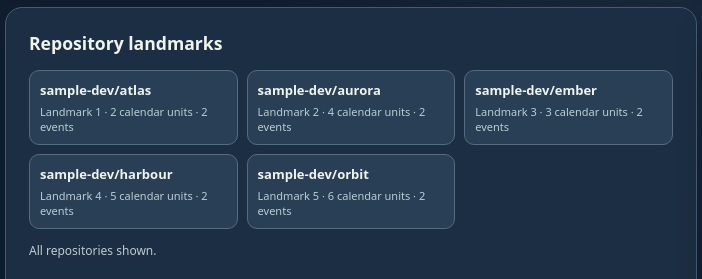
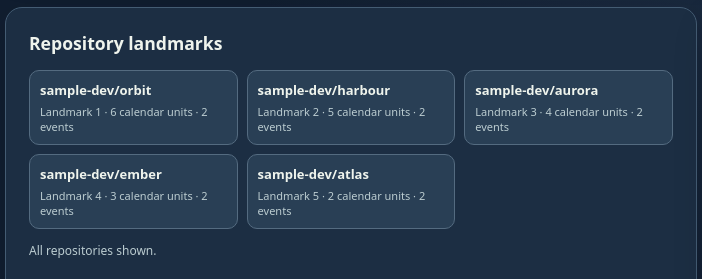
Before and after one commit to AdityaSreevatsaK/GitHub-Activity-Studio, a website: page concepts/developer-world/index.html in a window 1280 px wide. Shown: the part 1033-1312 px from the top of the page, 15-717 px from the left. Drawn offline with Linux system fonts and the light colour scheme.

Commit message:
feat(developer-world): match browser legend to top-active calendar landmarks

```diff
--- a/concepts/developer-world/index.html
+++ b/concepts/developer-world/index.html
@@ -84,13 +84,14 @@ function render(){
  el("counter").textContent=f.eventCount+" of "+f.totalEvents+" events · "+calendar.observed+" calendar units";
  inspectDay(calendar,opts.progress);
  el("repos").replaceChildren();
- f.repositories.slice(0,5).forEach(function(item){
+ var featured=calendar.featured.map(function(name){return f.repositories.find(function(item){return item.repository.full_name===name;});});
+ featured.forEach(function(item){
  var card=document.createElement("div"),name=document.createElement("strong"),detail=document.createElement("span");
  card.className="repo";name.textContent=item.repository.full_name;
- var observed=calendar.byRepo.get(item.repository.full_name);detail.textContent="Landmark "+(f.repositories.indexOf(item)+1)+" · "+observed.units+" calendar units · "+observed.events+" events";
+ var observed=calendar.byRepo.get(item.repository.full_name);detail.textContent="Landmark "+(featured.indexOf(item)+1)+" · "+observed.units+" calendar units · "+observed.events+" events";
  card.append(name,detail);el("repos").appendChild(card);
  });
- var hidden=Math.max(0,f.repositories.length-5);
+ var hidden=Math.max(0,f.repositories.length-featured.length);
  el("overflow").textContent=hidden?"+"+hidden+" repositories omitted from the compact scene.":"All repositories shown.";
  el("status").textContent=normal.source==="demo"?"SYNTHETIC DEMO: "+calendar.activeDays+" dates contain recorded demo events. Not actual GitHub contributions.":"SUPPLIED PUBLIC EVENTS: "+calendar.activeDays+" days contain recorded events. No-event days are unverified, not necessarily zero contributions.";
  }catch(err){el("status").textContent="Rendering error: "+err.message;}
```
